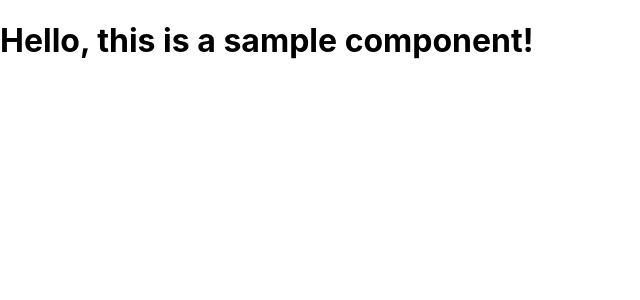
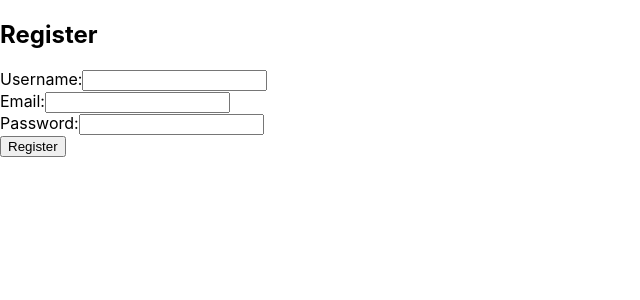
Before and after one commit to llorugwe/duel-masters-ai-vs-human, a React (Create React App) app in the folder frontend/: page /register in a window 1280 px wide. Shown: the top 300 px of the page, without its empty margins (0-640 px from the left). Built offline with nearby package versions, Linux system fonts and the light colour scheme.

Commit message:
Initialized the front-end

```diff
--- a/frontend/package.json
+++ b/frontend/package.json
@@ -8,6 +8,7 @@
     "@testing-library/user-event": "^13.5.0",
     "react": "^18.3.1",
     "react-dom": "^18.3.1",
+    "react-router-dom": "^6.24.1",
     "react-scripts": "5.0.1",
     "web-vitals": "^2.1.4"
   },
--- a/frontend/src/App.js
+++ b/frontend/src/App.js
@@ -1,11 +1,26 @@
 import React from 'react';
-import SampleComponent from './components/SampleComponent'; // Import SampleComponent
+import { BrowserRouter as Router, Route, Routes } from 'react-router-dom';
+import Home from './components/Home';
+import Registration from './components/Registration';
+import Login from './components/Login';
+import GameInterface from './components/GameInterface';
+import Leaderboard from './components/Leaderboard';
+import GameSessionHistory from './components/GameSessionHistory';
 
 function App() {
   return (
-    <div className="App">
-      <SampleComponent />  {/* Use SampleComponent */}
-    </div>
+    <Router>
+      <div className="App">
+        <Routes>
+          <Route path="/" element={<Home />} />
+          <Route path="/register" element={<Registration />} />
+          <Route path="/login" element={<Login />} />
+          <Route path="/game" element={<GameInterface />} />
+          <Route path="/leaderboard" element={<Leaderboard />} />
+          <Route path="/history" element={<GameSessionHistory />} />
+        </Routes>
+      </div>
+    </Router>
   );
 }
 
--- /dev/null
+++ b/frontend/src/components/GameInterface.js
@@ -0,0 +1,13 @@
+import React from 'react';
+
+function GameInterface() {
+  // Placeholder content for game interface
+  return (
+    <div>
+      <h2>Game Interface</h2>
+      <p>Game content goes here.</p>
+    </div>
+  );
+}
+
+export default GameInterface;
--- /dev/null
+++ b/frontend/src/components/GameSessionHistory.js
@@ -0,0 +1,13 @@
+import React from 'react';
+
+function GameSessionHistory() {
+  // Placeholder content for game session history
+  return (
+    <div>
+      <h2>Game Session History</h2>
+      <p>Game session history content goes here.</p>
+    </div>
+  );
+}
+
+export default GameSessionHistory;
--- /dev/null
+++ b/frontend/src/components/Home.js
@@ -0,0 +1,12 @@
+import React from 'react';
+
+function Home() {
+  return (
+    <div>
+      <h2>Home Page</h2>
+      <p>Welcome to Duel Masters: AI vs. Human!</p>
+    </div>
+  );
+}
+
+export default Home;
--- /dev/null
+++ b/frontend/src/components/Leaderboard.js
@@ -0,0 +1,13 @@
+import React from 'react';
+
+function Leaderboard() {
+  // Placeholder content for leaderboard
+  return (
+    <div>
+      <h2>Leaderboard</h2>
+      <p>Leaderboard content goes here.</p>
+    </div>
+  );
+}
+
+export default Leaderboard;
--- /dev/null
+++ b/frontend/src/components/Login.js
@@ -0,0 +1,31 @@
+import React, { useState } from 'react';
+
+function Login() {
+  const [email, setEmail] = useState('');
+  const [password, setPassword] = useState('');
+
+  const handleSubmit = (event) => {
+    event.preventDefault();
+    // Handle login logic here
+    console.log('Login:', { email, password });
+  };
+
+  return (
+    <div>
+      <h2>Login</h2>
+      <form onSubmit={handleSubmit}>
+        <div>
+          <label>Email:</label>
+          <input type="email" value={email} onChange={(e) => setEmail(e.target.value)} required />
+        </div>
+        <div>
+          <label>Password:</label>
+          <input type="password" value={password} onChange={(e) => setPassword(e.target.value)} required />
+        </div>
+        <button type="submit">Login</button>
+      </form>
+    </div>
+  );
+}
+
+export default Login;
--- /dev/null
+++ b/frontend/src/components/Registration.js
@@ -0,0 +1,36 @@
+import React, { useState } from 'react';
+
+function Registration() {
+  const [username, setUsername] = useState('');
+  const [email, setEmail] = useState('');
+  const [password, setPassword] = useState('');
+
+  const handleSubmit = (event) => {
+    event.preventDefault();
+    // Handle registration logic here
+    console.log('Register:', { username, email, password });
+  };
+
+  return (
+    <div>
+      <h2>Register</h2>
+      <form onSubmit={handleSubmit}>
+        <div>
+          <label>Username:</label>
+          <input type="text" value={username} onChange={(e) => setUsername(e.target.value)} required />
+        </div>
+        <div>
+          <label>Email:</label>
+          <input type="email" value={email} onChange={(e) => setEmail(e.target.value)} required />
+        </div>
+        <div>
+          <label>Password:</label>
+          <input type="password" value={password} onChange={(e) => setPassword(e.target.value)} required />
+        </div>
+        <button type="submit">Register</button>
+      </form>
+    </div>
+  );
+}
+
+export default Registration;
```
Also changed, not shown: 1 other file (tests, documents, lock files or other folders).
